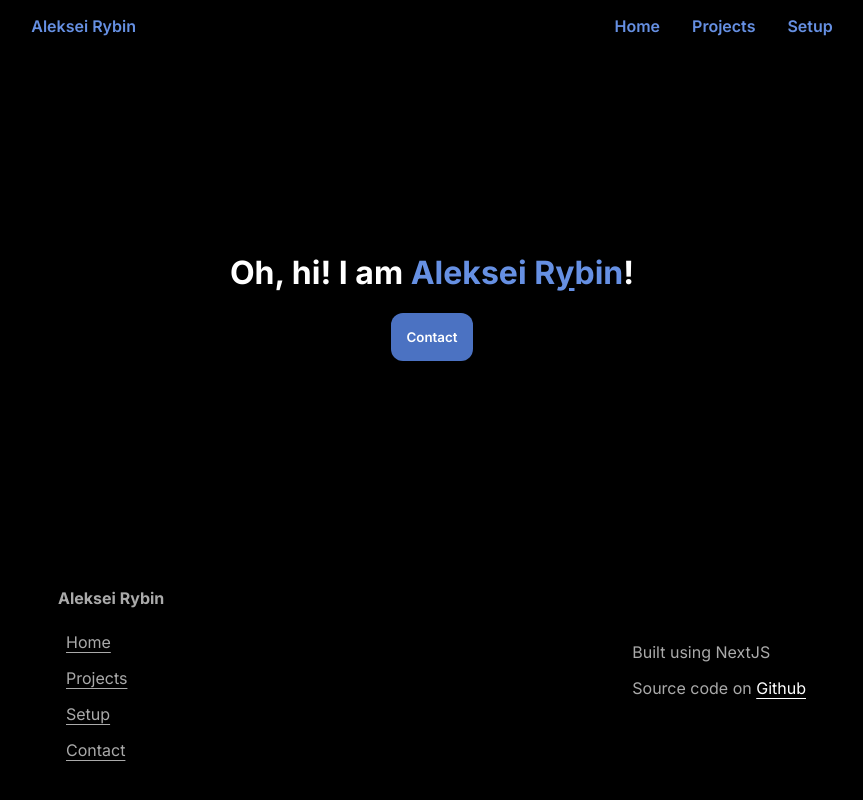
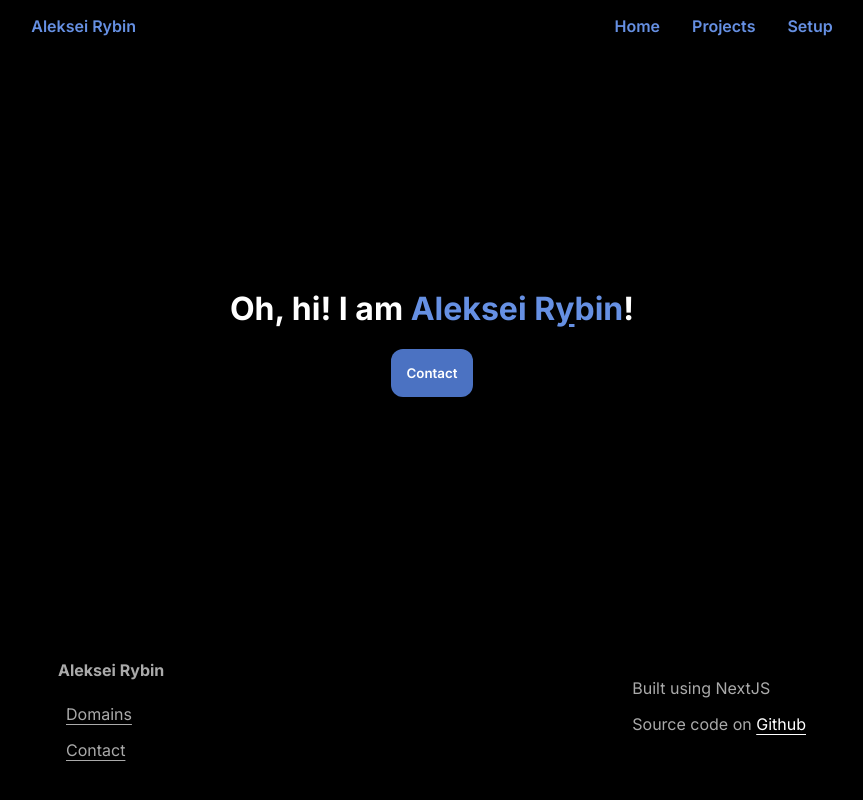
Before and after one commit to tapnisu/tapni.su, a Next.js app: page / in a window 1280 px wide. Shown: the whole page, without its empty margins (208-1071 px from the left). Built offline with nearby package versions, Linux system fonts and the light colour scheme.

Commit message:
Make footer useless

```diff
--- a/components/footer/index.tsx
+++ b/components/footer/index.tsx
@@ -2,12 +2,7 @@ import Link from "next/link";
 import styles from "./footer.module.css";
 
 const paths = [
-  { name: "Home", url: "/" },
-  {
-    name: "Projects",
-    url: "/projects",
-  },
-  { name: "Setup", url: "/setup" },
+  { name: "Domains", url: "/domains" },
   { name: "Contact", url: "/contact" },
 ];
 
```
